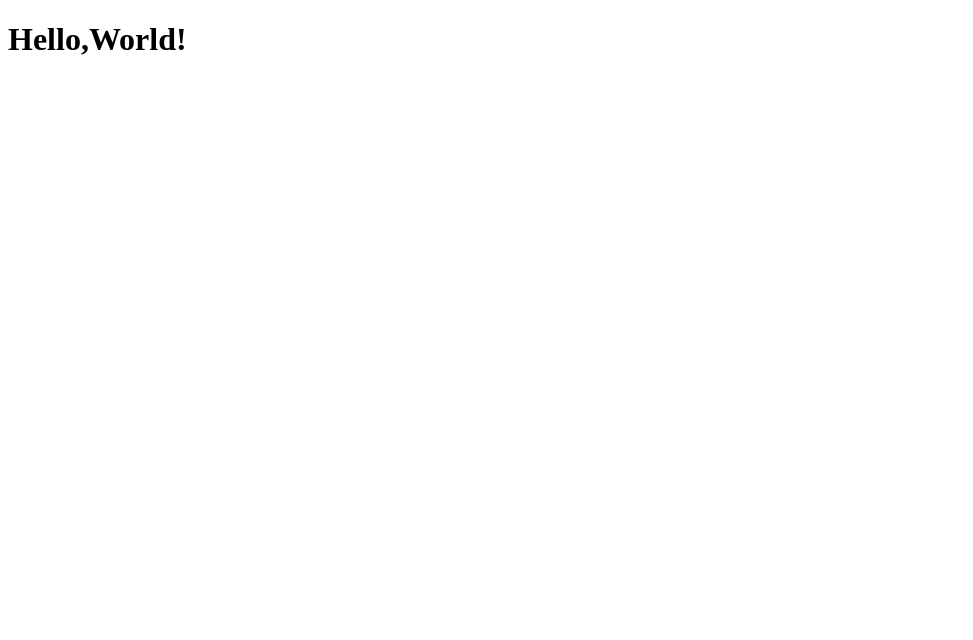
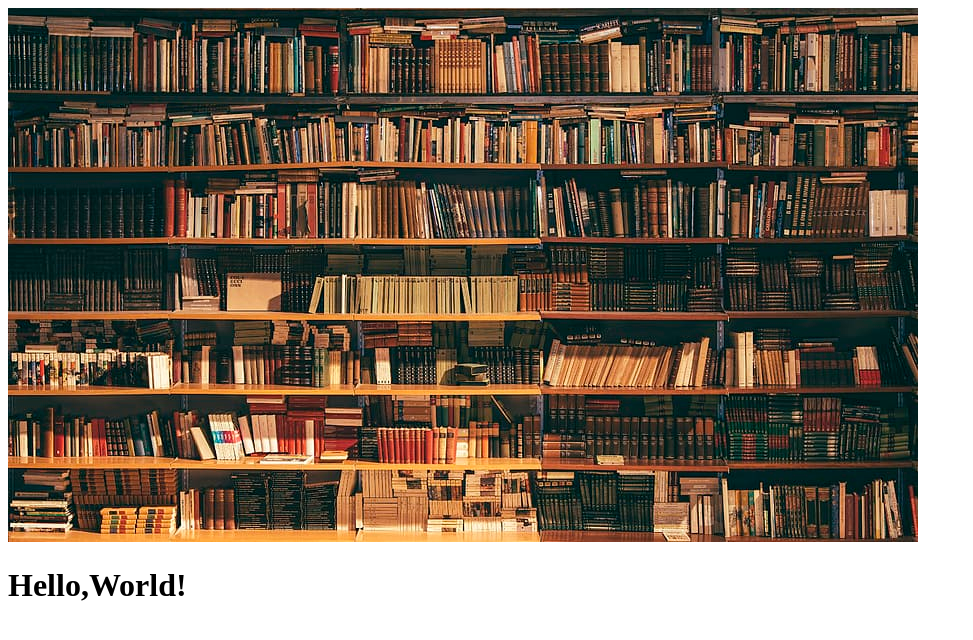
Before and after one commit to Travis-James033/book-finder-SBA3, a React (Create React App) app: page / in a window 1280 px wide. Shown: the top 640 px of the page, without its empty margins (0-973 px from the left). Built offline with nearby package versions, Linux system fonts and the light colour scheme.

Commit message:
created Header page to test that it is wrapped around the app

```diff
--- a/src/App.jsx
+++ b/src/App.jsx
@@ -1,10 +1,12 @@
 import React from 'react';
 import { BrowserRouter as Router, Route, Routes } from 'react-router-dom';
 import Home from './pages/Home';
+import Header from './components/Header';
 
 function App() {
   return (
     <Router>
+    <Header />
       <Routes>
         <Route path="/" element={<Home />} />
       </Routes>
--- a/src/components/Header.jsx
+++ b/src/components/Header.jsx
@@ -0,0 +1,12 @@
+import React from 'react';
+import bookshelfImage from '../components/bookshelf.jpeg';
+
+function Header() {
+  return (
+    <header>
+      <img src={bookshelfImage} alt="library" />
+    </header>
+  );
+}
+
+export default Header;
```
Also changed, not shown: src/components/bookshelf.jpeg (added).
